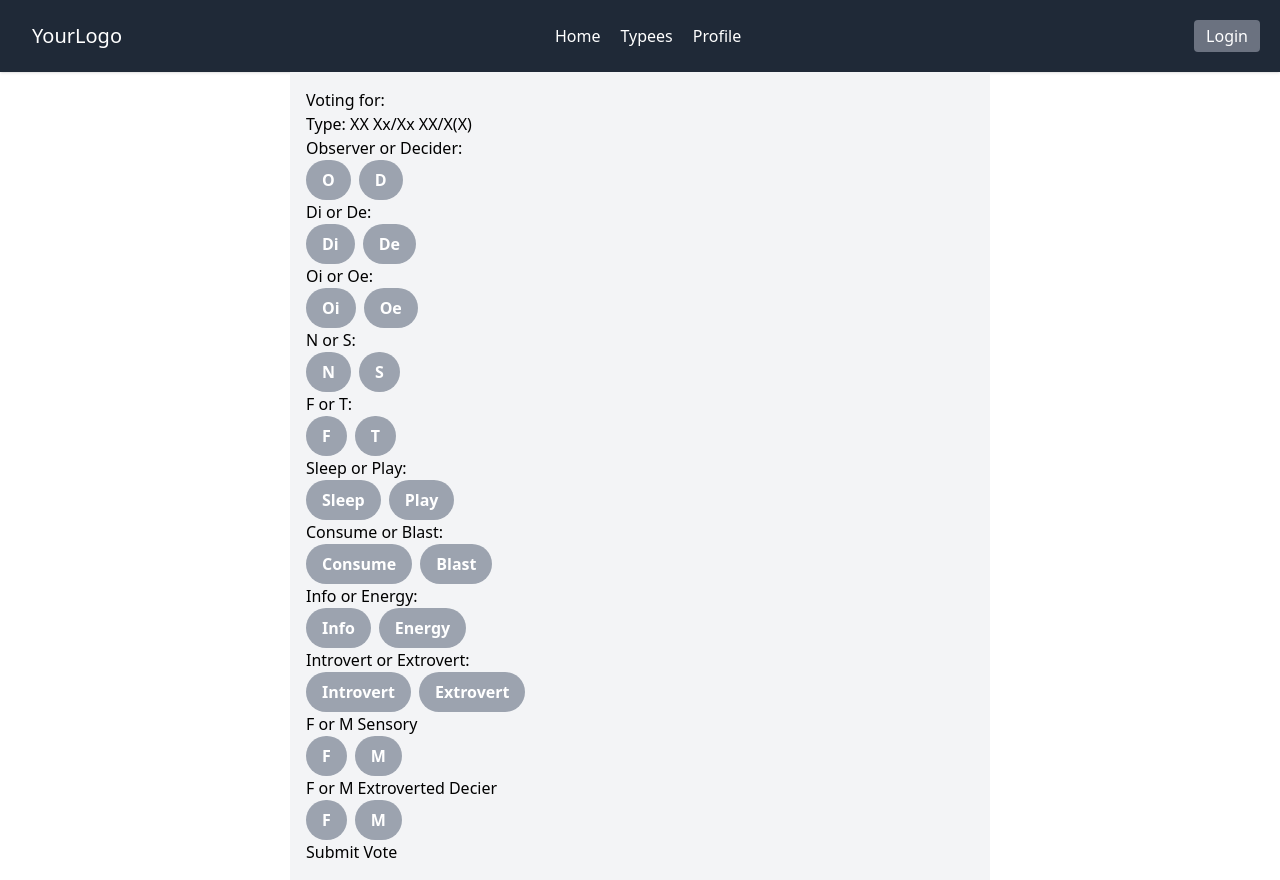
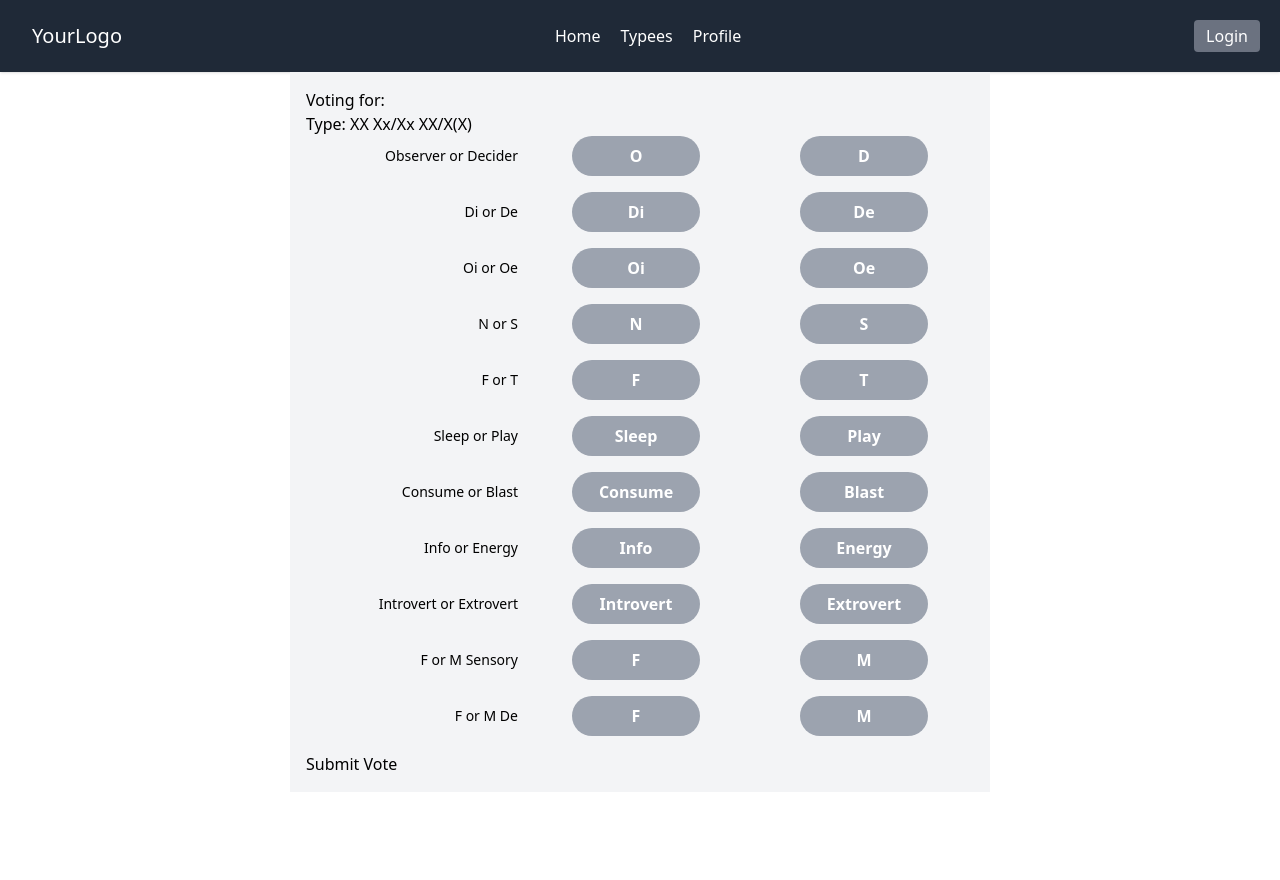
Before and after one commit to augustbonds/opsdb.lol, a Next.js app: page /typees/1/vote in a window 1280 px wide. After the commit the page ends 800 px from the top, so only its background shows below. Built offline with nearby package versions, Linux system fonts and the light colour scheme; no server answers; the database is empty.

Commit message:
Three column layout for voting buttons and labels

```diff
--- a/app/typees/[typeeId]/vote/page.tsx
+++ b/app/typees/[typeeId]/vote/page.tsx
@@ -105,21 +105,12 @@ const VotePage = ({ params }: { params: { typeeId: string } }) => {
     }
   };
 
-  const handleChange = (e: React.ChangeEvent<HTMLSelectElement>) => {
-    setVoteData({
-      ...voteData,
-      [e.target.name]: e.target.value,
-    });
-  };
-
-
-
   // Form with inputs for each voting criteria
   return (
     <div>
       <p>Voting for: {typeeName}</p>
       <p>Type: {computedType}</p>
-      <VoteForm handleSubmit={handleSubmit} handleChange={handleChange} voteData={voteData} setVoteData={setVoteData}></VoteForm>
+      <VoteForm handleSubmit={handleSubmit} voteData={voteData} setVoteData={setVoteData}></VoteForm>
     </div>
   );
 };
--- a/app/typees/[typeeId]/vote/voteForm.tsx
+++ b/app/typees/[typeeId]/vote/voteForm.tsx
@@ -14,6 +14,52 @@ interface BinaryChoiceButtonProps {
   title: string;
   onBinaryChoiceClick: (name: keyof VoteData, value: string) => void;
 }
+
+interface BinaryChoiceSectionProps {
+  label: string;
+  name: keyof VoteData;
+  leftButtonValue: string;
+  leftButtonTitle: string;
+  rightButtonValue: string;
+  rightButtonTitle: string;
+  currentValue: string;
+  onBinaryChoiceClick: (name: keyof VoteData, value: string) => void;
+}
+
+const BinaryChoiceSection: React.FC<BinaryChoiceSectionProps> = ({
+  label,
+  name,
+  leftButtonValue,
+  leftButtonTitle,
+  rightButtonValue,
+  rightButtonTitle,
+  currentValue,
+  onBinaryChoiceClick,
+}) => {
+  return (
+    <div className="grid grid-cols-3 items-center gap-4">
+      <label className="text-sm font-medium text-right">{label}</label>
+      <div className="flex justify-center">
+        <BinaryChoiceButton
+          name={name}
+          value={leftButtonValue}
+          currentValue={currentValue}
+          title={leftButtonTitle}
+          onBinaryChoiceClick={onBinaryChoiceClick}
+        />
+      </div>
+      <div className="flex justify-center">
+        <BinaryChoiceButton
+          name={name}
+          value={rightButtonValue}
+          currentValue={currentValue}
+          title={rightButtonTitle}
+          onBinaryChoiceClick={onBinaryChoiceClick}
+        />
+      </div>
+    </div>
+  );
+};
 
 const BinaryChoiceButton: React.FC<BinaryChoiceButtonProps> = ({
   name,
@@ -34,7 +80,7 @@ const BinaryChoiceButton: React.FC<BinaryChoiceButtonProps> = ({
       type="button"
       className={`${
         isActive ? "bg-blue-500" : "bg-gray-400"
-      } text-white font-semibold py-2 px-4 rounded-full mr-2`}
+      } w-32 text-white font-semibold py-2 px-3 rounded-full mr-2`}
       onClick={handleClick}
     >
       {title}
@@ -58,237 +104,128 @@ const VoteForm: React.FC<VoteFormProps> = ({
   };
 
   return (
-    <form onSubmit={handleSubmit}>
+    <form className="space-y-4" onSubmit={handleSubmit}>
       {/* ObserverOrDecider */}
-      <div>
-        <label>Observer or Decider:</label>
-        <div>
-          <BinaryChoiceButton
+      <BinaryChoiceSection
+        label="Observer or Decider"
         name="observerOrDecider"
-            value="Observer"
+        leftButtonValue="Observer"
+        leftButtonTitle="O"
+        rightButtonValue="Decider"
+        rightButtonTitle="D"
         currentValue={voteData.observerOrDecider}
-            title="O"
         onBinaryChoiceClick={handleBinaryChoiceButtonClick}
       />
-          <BinaryChoiceButton
-            name="observerOrDecider"
-            value="Decider"
-            currentValue={voteData.observerOrDecider}
-            title="D"
+      {/* DiOrDe */}
+      <BinaryChoiceSection
+        label="Di or De"
+        name="diOrDe"
+        leftButtonValue="Di"
+        leftButtonTitle="Di"
+        rightButtonValue="De"
+        rightButtonTitle="De"
+        currentValue={voteData.diOrDe}
         onBinaryChoiceClick={handleBinaryChoiceButtonClick}
       />
-        </div>
-      </div>
-
-      {/* DiOrDe */}
-      <div>
-        <label>Di or De:</label>
-        <div>
-          <BinaryChoiceButton
-            name="diOrDe"
-            value="Di"
-            currentValue={voteData.diOrDe}
-            title="Di"
+      {/* OiOrOe */}
+      <BinaryChoiceSection
+        label="Oi or Oe"
+        name="oiOrOe"
+        leftButtonValue="Oi"
+        leftButtonTitle="Oi"
+        rightButtonValue="Oe"
+        rightButtonTitle="Oe"
+        currentValue={voteData.oiOrOe}
         onBinaryChoiceClick={handleBinaryChoiceButtonClick}
       />
-          <BinaryChoiceButton
-            name="diOrDe"
-            value="De"
-            currentValue={voteData.diOrDe}
-            title="De"
+      {/* NOrS */}
+      <BinaryChoiceSection
+        label="N or S"
+        name="nOrS"
+        leftButtonValue="N"
+        leftButtonTitle="N"
+        rightButtonValue="S"
+        rightButtonTitle="S"
+        currentValue={voteData.nOrS}
         onBinaryChoiceClick={handleBinaryChoiceButtonClick}
       />
-        </div>
-      </div>
-
-      {/* OiOrOe */}
-      <div>
-        <label>Oi or Oe:</label>
-        <div>
-          <BinaryChoiceButton
-            name="oiOrOe"
-            value="Oi"
-            currentValue={voteData.oiOrOe}
-            title="Oi"
+      {/* FOrT */}
+      <BinaryChoiceSection
+        label="F or T"
+        name="fOrT"
+        leftButtonValue="F"
+        leftButtonTitle="F"
+        rightButtonValue="T"
+        rightButtonTitle="T"
+        currentValue={voteData.fOrT}
         onBinaryChoiceClick={handleBinaryChoiceButtonClick}
       />
-          <BinaryChoiceButton
-            name="oiOrOe"
-            value="Oe"
-            currentValue={voteData.oiOrOe}
-            title="Oe"
+      {/* SleepOrPlay */}
+      <BinaryChoiceSection
+        label="Sleep or Play"
+        name="sleepOrPlay"
+        leftButtonValue="Sleep"
+        leftButtonTitle="Sleep"
+        rightButtonValue="Play"
+        rightButtonTitle="Play"
+        currentValue={voteData.sleepOrPlay}
         onBinaryChoiceClick={handleBinaryChoiceButtonClick}
       />
-        </div>
-      </div>
-
-      {/* NOrS */}
-      <div>
-        <label>N or S:</label>
-        <div>
-          <BinaryChoiceButton
-            name="nOrS"
-            value="N"
-            currentValue={voteData.nOrS}
-            title="N"
+      {/* ConsumeOrBlast */}
+      <BinaryChoiceSection
+        label="Consume or Blast"
+        name="consumeOrBlast"
+        leftButtonValue="Consume"
+        leftButtonTitle="Consume"
+        rightButtonValue="Blast"
+        rightButtonTitle="Blast"
+        currentValue={voteData.consumeOrBlast}
         onBinaryChoiceClick={handleBinaryChoiceButtonClick}
       />
-          <BinaryChoiceButton
-            name="nOrS"
-            value="S"
-            currentValue={voteData.nOrS}
-            title="S"
+      {/* InfoOrEnergy */}
+      <BinaryChoiceSection
+        label="Info or Energy"
+        name="infoOrEnergy"
+        leftButtonValue="Info"
+        leftButtonTitle="Info"
+        rightButtonValue="Energy"
+        rightButtonTitle="Energy"
+        currentValue={voteData.infoOrEnergy}
         onBinaryChoiceClick={handleBinaryChoiceButtonClick}
       />
-        </div>
-      </div>
-
-      {/* FOrT */}
-      <div>
-        <label>F or T:</label>
-        <div>
-          <BinaryChoiceButton
-            name="fOrT"
-            value="F"
-            currentValue={voteData.fOrT}
-            title="F"
+      {/* IOrE */}
+      <BinaryChoiceSection
+        label="Introvert or Extrovert"
+        name="iOrE"
+        leftButtonValue="I"
+        leftButtonTitle="Introvert"
+        rightButtonValue="E"
+        rightButtonTitle="Extrovert"
+        currentValue={voteData.iOrE}
         onBinaryChoiceClick={handleBinaryChoiceButtonClick}
       />
-          <BinaryChoiceButton
-            name="fOrT"
-            value="T"
-            currentValue={voteData.fOrT}
-            title="T"
+      {/* FOrMS */}
+      <BinaryChoiceSection
+        label="F or M Sensory"
+        name="fOrMS"
+        leftButtonValue="F"
+        leftButtonTitle="F"
+        rightButtonValue="M"
+        rightButtonTitle="M"
+        currentValue={voteData.fOrMS}
         onBinaryChoiceClick={handleBinaryChoiceButtonClick}
       />
-        </div>
-      </div>
-
-      {/* SleepOrPlay */}
-      <div>
-        <label>Sleep or Play:</label>
-        <div>
-          <BinaryChoiceButton
-            name="sleepOrPlay"
-            value="Sleep"
-            currentValue={voteData.sleepOrPlay}
-            title="Sleep"
+      {/* FOrMDe */}
+      <BinaryChoiceSection
+        label="F or M De"
+        name="fOrMDe"
+        leftButtonValue="F"
+        leftButtonTitle="F"
+        rightButtonValue="M"
+        rightButtonTitle="M"
+        currentValue={voteData.fOrMDe}
         onBinaryChoiceClick={handleBinaryChoiceButtonClick}
       />
-          <BinaryChoiceButton
-            name="sleepOrPlay"
-            value="Play"
-            currentValue={voteData.sleepOrPlay}
-            title="Play"
-            onBinaryChoiceClick={handleBinaryChoiceButtonClick}
-          />
-        </div>
-      </div>
-
-      {/* ConsumeOrBlast */}
-      <div>
-        <label>Consume or Blast:</label>
-        <div>
-          <BinaryChoiceButton
-            name="consumeOrBlast"
-            value="Consume"
-            currentValue={voteData.consumeOrBlast}
-            title="Consume"
-            onBinaryChoiceClick={handleBinaryChoiceButtonClick}
-          />
-          <BinaryChoiceButton
-            name="consumeOrBlast"
-            value="Blast"
-            currentValue={voteData.consumeOrBlast}
-            title="Blast"
-            onBinaryChoiceClick={handleBinaryChoiceButtonClick}
-          />
-        </div>
-      </div>
-
-      {/* InfoOrEnergy */}
-      <div>
-        <label>Info or Energy:</label>
-        <div>
-          <BinaryChoiceButton
-            name="infoOrEnergy"
-            value="Info"
-            currentValue={voteData.infoOrEnergy}
-            title="Info"
-            onBinaryChoiceClick={handleBinaryChoiceButtonClick}
-          />
-          <BinaryChoiceButton
-            name="infoOrEnergy"
-            value="Energy"
-            currentValue={voteData.infoOrEnergy}
-            title="Energy"
-            onBinaryChoiceClick={handleBinaryChoiceButtonClick}
-          />
-        </div>
-      </div>
-
-      {/* IOrE */}
-      <div>
-        <label>Introvert or Extrovert:</label>
-        <div>
-          <BinaryChoiceButton
-            name="iOrE"
-            value="I"
-            currentValue={voteData.iOrE}
-            title="Introvert"
-            onBinaryChoiceClick={handleBinaryChoiceButtonClick}
-          />
-          <BinaryChoiceButton
-            name="iOrE"
-            value="E"
-            currentValue={voteData.iOrE}
-            title="Extrovert"
-            onBinaryChoiceClick={handleBinaryChoiceButtonClick}
-          />
-        </div>
-      </div>
-
-      {/* FOrMS */}
-      <div>
-        <label>F or M Sensory</label>
-        <div>
-          <BinaryChoiceButton
-            name="fOrMS"
-            value="F"
-            currentValue={voteData.fOrMS}
-            title="F"
-            onBinaryChoiceClick={handleBinaryChoiceButtonClick}
-          />
-          <BinaryChoiceButton
-            name="fOrMS"
-            value="M"
-            currentValue={voteData.fOrMS}
-            title="M"
-            onBinaryChoiceClick={handleBinaryChoiceButtonClick}
-          />
-        </div>
-      </div>
-
-      {/* FOrMDe */}
-      <div>
-        <label>F or M Extroverted Decier</label>
-        <div>
-          <BinaryChoiceButton
-            name="fOrMDe"
-            value="F"
-            currentValue={voteData.fOrMDe}
-            title="F"
-            onBinaryChoiceClick={handleBinaryChoiceButtonClick}
-          />
-          <BinaryChoiceButton
-            name="fOrMDe"
-            value="M"
-            currentValue={voteData.fOrMDe}
-            title="M"
-            onBinaryChoiceClick={handleBinaryChoiceButtonClick}
-          />
-        </div>
-      </div>
       <button type="submit">Submit Vote</button>
     </form>
   );
```
Lines whose indentation alone changed are shown as unchanged.
